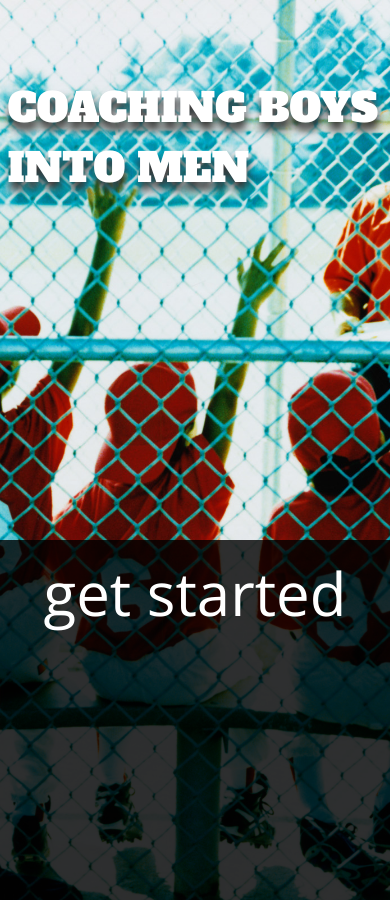
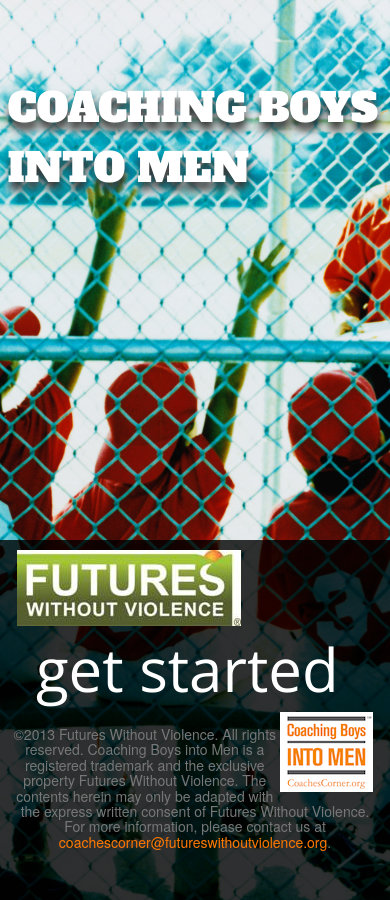
Before and after one commit to cbim/coachesdvhackathon, a Jekyll site: the page built from index.html, in a window 390 px wide. Built offline with Jekyll 4.4.1, drawn with Linux system fonts in a browser that asks for light colours; nearby versions of some CDN libraries.

Commit message:
Add a footer to the cover page. The footer includes the copyright text and logos for futures without violence and cbim.

```diff
--- a/assets/themes/coaches/css/base.css
+++ b/assets/themes/coaches/css/base.css
@@ -20,44 +20,77 @@
     margin-top: 5px; }
 
 #bottomBar {
-  height: 150px;
+  height: 200px;
   width: 100%;
   background: rgba(0, 0, 0, 0.8);
   position: fixed;
   bottom: 0;
+  clear: both;
   -webkit-transition: background-color 0.5s ease;
   -moz-transition: background-color 0.5s ease;
   -ms-transition: background-color 0.5s ease;
   -o-transition: background-color 0.5s ease;
   transition: background-color 0.5s ease; }
+  #bottomBar .futures-logo {
+    display: inline-block;
+    margin-left: 5%;
+    float: left; }
+  #bottomBar .cbim-logo {
+    margin-right: 5%;
+    display: inline-block;
+    float: right; }
+  #bottomBar .copyright {
+    text-align: center;
+    margin-top: 15px; }
+    #bottomBar .copyright a {
+      color: #ff7800; }
+  #bottomBar .start-cards {
+    display: inline-block;
+    vertical-align: middle;
+    margin-left: 20%; }
   @media screen and (max-width: 1200px) {
     #bottomBar {
       height: 30%; } }
   @media screen and (max-width: 900px) {
     #bottomBar {
-      height: 40%; } }
+      height: 40%; }
+      #bottomBar .start-cards {
+        margin-left: 7%; }
+      #bottomBar .futures-logo {
+        margin-left: 2%; }
+      #bottomBar .cbim-logo {
+        margin-right: 2%; } }
   @media screen and (max-width: 300px) {
     #bottomBar {
-      height: 30%; } }
-  #bottomBar h5 {
-    margin: 60px auto;
+      height: 30%; }
+      #bottomBar .start-cards {
+        margin-left: 3%; } }
+  #bottomBar h5.get-started {
     width: 100%;
-    text-align: center; }
+    text-align: center;
+    font-family: "Open Sans", cursive;
+    font-weight: 100;
+    font-size: 60px;
+    text-transform: lowercase;
+    color: white;
+    z-index: 2; }
+    #bottomBar h5.get-started a {
+      text-decoration: none; }
     @media screen and (max-width: 1200px) {
-      #bottomBar h5 {
+      #bottomBar h5.get-started {
         height: 10%; } }
     @media screen and (max-width: 900px) {
-      #bottomBar h5 {
+      #bottomBar h5.get-started {
         height: 20%; } }
     @media screen and (max-width: 600px) {
-      #bottomBar h5 {
+      #bottomBar h5.get-started {
         height: 30%; } }
     @media screen and (max-width: 300px) {
-      #bottomBar h5 {
+      #bottomBar h5.get-started {
         font-size: 36px; } }
   #bottomBar:hover {
     background: rgba(255, 255, 255, 0.5); }
-    #bottomBar:hover h5 {
+    #bottomBar:hover h5, #bottomBar:hover p {
       -webkit-transition: color 0.5 ease;
       -moz-transition: color 0.5 ease;
       -ms-transition: color 0.5 ease;
@@ -121,21 +154,6 @@
   @media screen and (min-width: 1000px) {
     #fittext1 {
       margin-top: 6%; } }
-
-#bottomBar h5 {
-  font-family: "Open Sans", cursive;
-  font-weight: 100;
-  text-transform: lowercase;
-  color: white;
-  text-align: center;
-  margin-top: 10%;
-  font-size: 60px;
-  position: fixed;
-  bottom: 0px;
-  margin: 70px auto;
-  z-index: 2; }
-  #bottomBar h5 a {
-    text-decoration: none; }
 
 /*
 h4 {
--- a/index.html
+++ b/index.html
@@ -9,8 +9,9 @@
 {% include JB/setup %}
 
 <h1 id="fittext1" id="intropage">Coaching Boys into Men</h1>
-<a href="cards.html" class='start-cards'>
-<div id= "bottomBar">
-	<h5>Get Started</h5>
+<div id= "bottomBar" style="padding:10px;">
+  <img src="{{ ASSET_PATH }}/img/futures_without_violence_logo.jpg" class="futures-logo"/>
+  <a href="cards.html" class='start-cards'><h5 class="get-started">Get Started</h5></a>
+  <img src="{{ ASSET_PATH }}/img/cbim_logo.png" class="cbim-logo"/>
+  <h5 class="text-muted copyright">&copy;2013 Futures Without Violence. All rights reserved. Coaching Boys into Men is a registered trademark and the exclusive property Futures Without Violence. The contents herein may only be adapted with the express written consent of Futures Without Violence. For more information, please contact us at <a href="mailto:coachescorner@futureswithoutviolence.org">coachescorner@futureswithoutviolence.org</a>.</h5>
 </div>
-</a>
```
Also changed, not shown: assets/themes/coaches/sass/base.scss (+0 -18 lines), assets/themes/coaches/sass/partials/_index-page.scss (+56 -16 lines), assets/themes/coaches/img/cbim_logo.png, assets/themes/coaches/img/futures_without_violence_logo.jpg (added).
